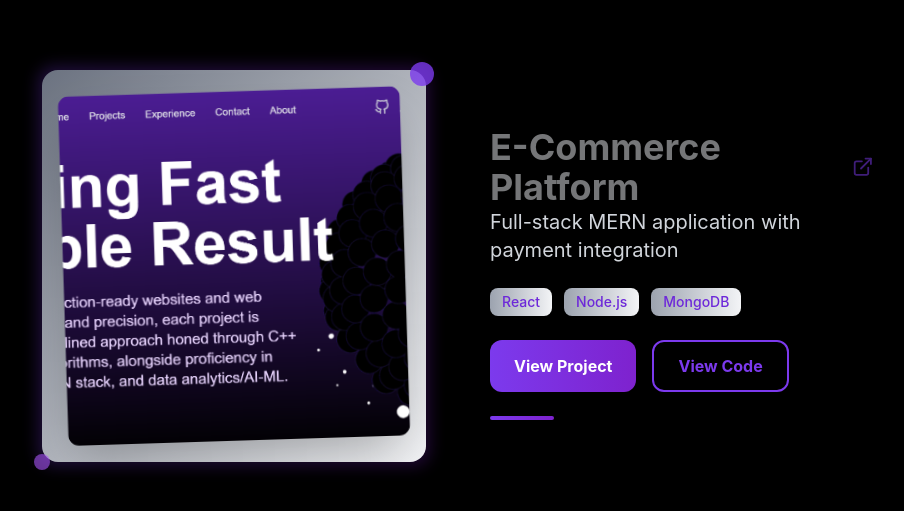
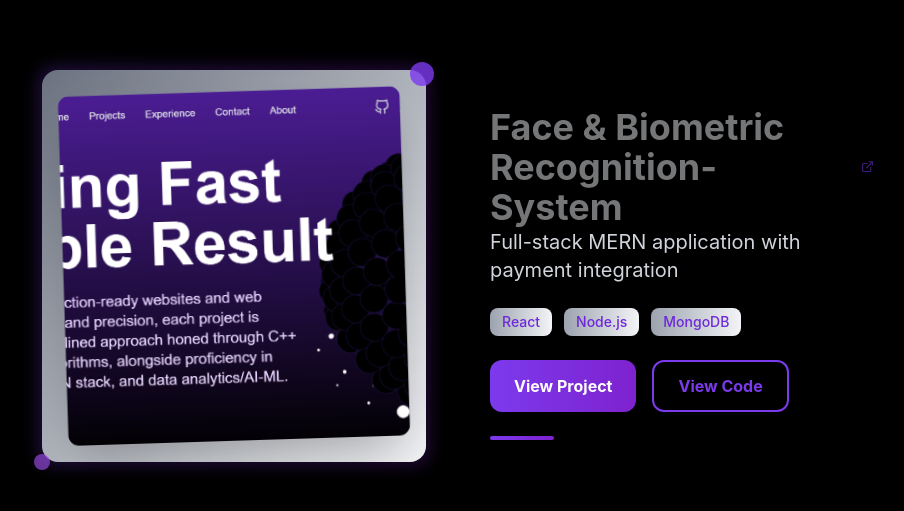
Before and after one commit to amansinha11-dev/aman-sinha-portfolio, a React (Vite) app: page / in a window 1280 px wide. Shown: the part 1958-2469 px from the top of the page, without its empty margins (182-1086 px from the left). Built offline with nearby package versions, Linux system fonts and the light colour scheme.

Commit message:
Update project title in ProjectsSection component

```diff
--- a/src/components/ProjectsSection.jsx
+++ b/src/components/ProjectsSection.jsx
@@ -6,7 +6,7 @@ import { FiExternalLink } from 'react-icons/fi';
 const projectImages = [
   {
     id: 1,
-    title: "E-Commerce Platform",
+    title: "Face & Biometric Recognition-System",
     image: `${import.meta.env.BASE_URL}images/project1.jpg`,
     description: "Full-stack MERN application with payment integration"
   },
```
